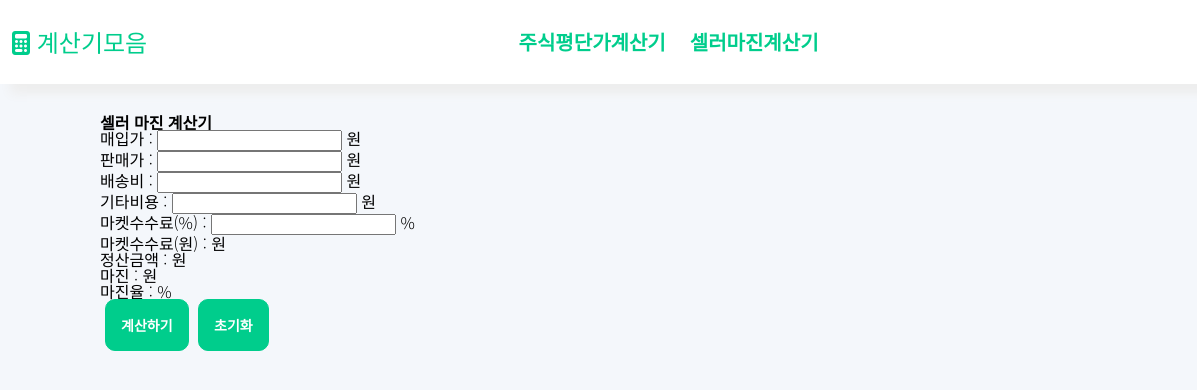
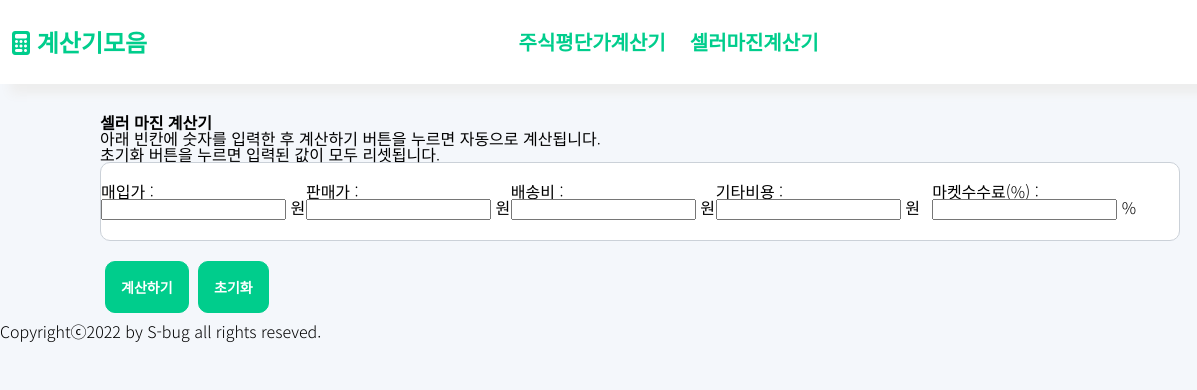
Before and after one commit to namhyun99/CalculatorCollection, a plain HTML site: page page/sellermargin_cal.html in a window 1280 px wide. Shown: the full height of the page, 0-1197 px from the left. Drawn offline with Linux system fonts and the light colour scheme.

Commit message:
css/js 연결오류 해결

```diff
--- a/page/sellermargin_cal.html
+++ b/page/sellermargin_cal.html
@@ -8,9 +8,9 @@
     <script src="https://kit.fontawesome.com/fbdfc0aa10.js" crossorigin="anonymous"></script>
     <link href="https://fonts.googleapis.com/css2?family=Noto+Sans+KR:wght@300&family=Noto+Serif+KR&display=swap"
         rel="stylesheet">
-    <link rel="stylesheet" href="/css/reset.css">
-    <link rel="stylesheet" href="/css/defult.css">
-    <link rel="stylesheet" href="/css/sellermargin_cal.css">
+    <link rel="stylesheet" href="../css/reset.css">
+    <link rel="stylesheet" href="../css/defult.css">
+    <link rel="stylesheet" href="../css/sellermargin_cal.css">
 
     <title>셀러마진계산기</title>
 </head>
@@ -20,7 +20,9 @@
     <nav class="navbar">
         <div class="navbar_logo">
             <i class="fa-solid fa-calculator"></i>
-            <a href="/index.html">계산기모음</a>
+            <a href="../index.html">
+                <h1>계산기모음</h1>
+            </a>
         </div>
 
         <div class="navbar_menu">
@@ -41,27 +43,36 @@
     <!-- main -->
     <section>
         <div class="container">
+            <div class="title">
+                <h1> 셀러 마진 계산기 </h1>
+            </div>
+            <div class="sub_title">
+                <p>아래 빈칸에 숫자를 입력한 후 계산하기 버튼을 누르면 자동으로 계산됩니다.</p>
+                <p>초기화 버튼을 누르면 입력된 값이 모두 리셋됩니다.</p>
+            </div>
 
-            <h1> 셀러 마진 계산기 </h1>
-
-            <div class="inputData">
+            <div class="inputData_arae">
                     <li>매입가 : <input type="number"> 원</li>
                     <li>판매가 : <input type="number"> 원</li>
                     <li>배송비 : <input type="number"> 원</li>
                     <li>기타비용 : <input type="number"> 원</li>
                     <li>마켓수수료(%) : <input type="number"> %</li>
-                <li>마켓수수료(원) :  원</li>
-                <li>정산금액 :  원</li>
-                <li>마진 : 원</li>
-                <li>마진율 :  %</li>
             </div>
 
-            <button onclick="getValueInput()"> 계산하기 </button>
-            <button onclick="allreset()"> 초기화 </button>
+
+            <div class="button_area">
+                <button onclick=""> 계산하기 </button>
+                <button onclick=""> 초기화 </button>
+            </div>
         </div>
     </section>
 
-    <script src="/js/toggle.js"></script>
+
+    <footer>
+        <p>Copyrightⓒ2022 by S-bug all rights reseved.</p>
+    </footer>
+
+    <script src="../js/toggle.js"></script>
 </body>
 
 </html>
```
Also changed, not shown: index.html (+10 -4 lines), page/stockprice_cal.html (+13 -6 lines). Lines whose indentation alone changed are shown as unchanged.
